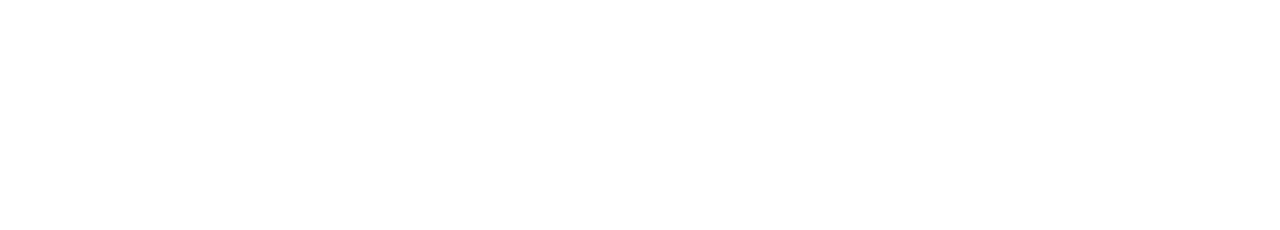
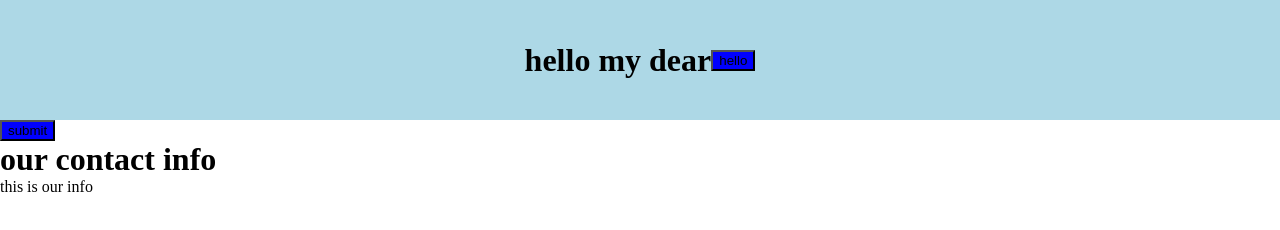
Before and after one commit to seangbadamosi/Sass-learning, a plain HTML site: page index.html in a window 1280 px wide. Drawn offline with Linux system fonts and the light colour scheme.

Commit message:
Lesson 1 | Variables

```diff
--- a/index.html
+++ b/index.html
@@ -3,9 +3,20 @@
 <head>
     <meta charset="UTF-8">
     <meta name="viewport" content="width=device-width, initial-scale=1.0">
-    <title>Document</title>
+    <link rel="stylesheet" href="/styles/style.css">
+    <title>Sassy Document</title>
 </head>
 <body>
-
+    <header>
+        <h1>hello my dear</h1>
+        <button type="button">hello</button>
+    </header>
+    <div class="contact">
+        <button type="submit">submit</button>
+        <div class="info">
+            <h1>our contact info</h1>
+            <p>this is our info</p>
+        </div>
+    </div>
 </body>
 </html>
--- a/styles/style.scss
+++ b/styles/style.scss
@@ -0,0 +1,33 @@
+$primaryBtn: blue;
+
+header{
+    background-color: lightblue;
+    display: flex;
+    justify-content: center;
+    align-items: center;
+    height: 15vh;
+}
+
+*{
+    margin: 0;
+}
+
+/*  it adds vender prefixes but i don't think it works in this extension so in this example the if it where working the style.css will automactically add vender prefixes to it for the diffrent browser that does not support flex box it also applies to other css properties that might not work across browsers */
+
+/* header button{
+    background-color: red;
+}
+
+.contact button{
+    background-color: red;
+}*/
+
+// this is how it would normally be done, but with scss using variables you do this
+
+header button{
+    background-color:  $primaryBtn;
+}
+
+.contact button{
+    background-color:  $primaryBtn;
+}
```
Also changed, not shown: styles/style.css (added), 2 other files.
